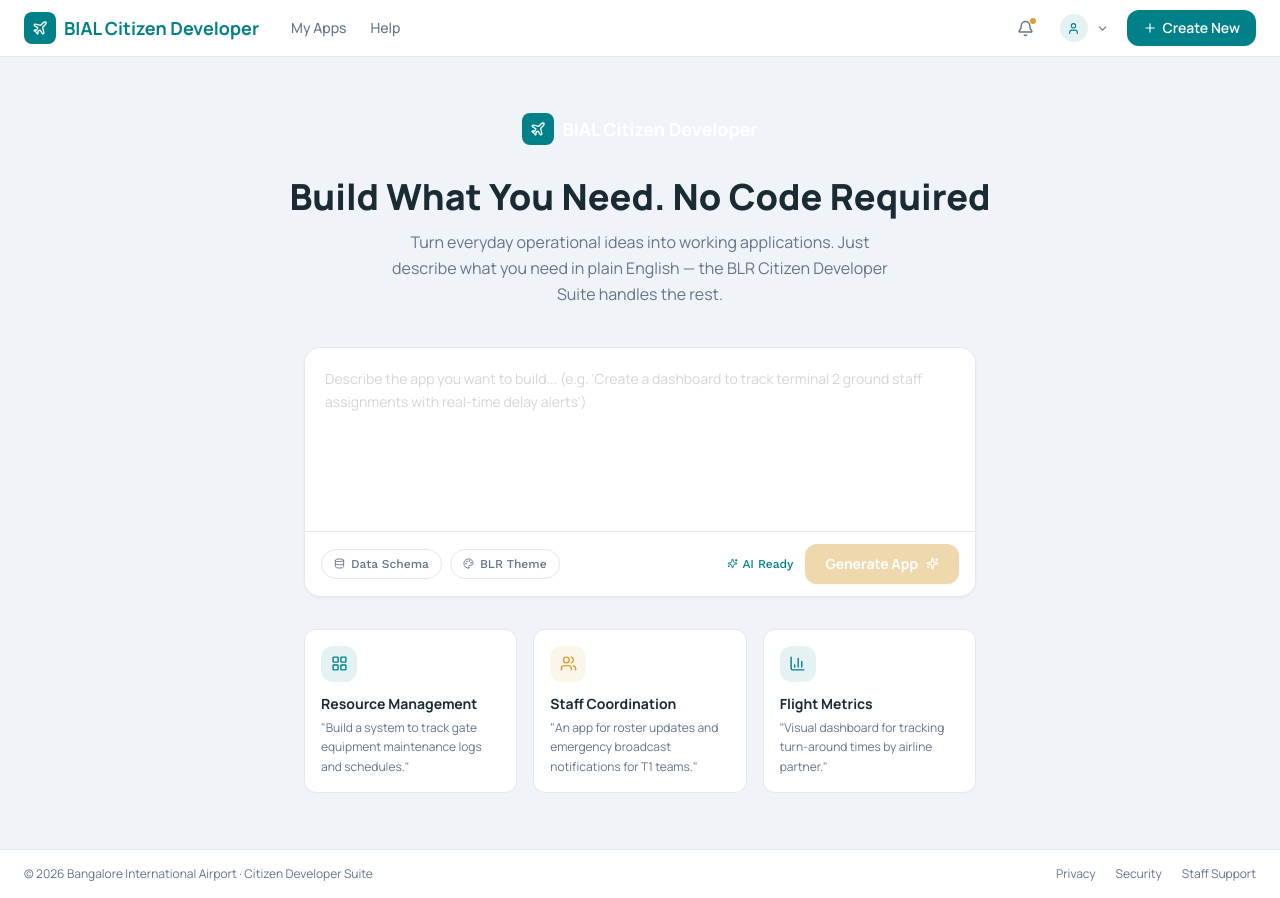
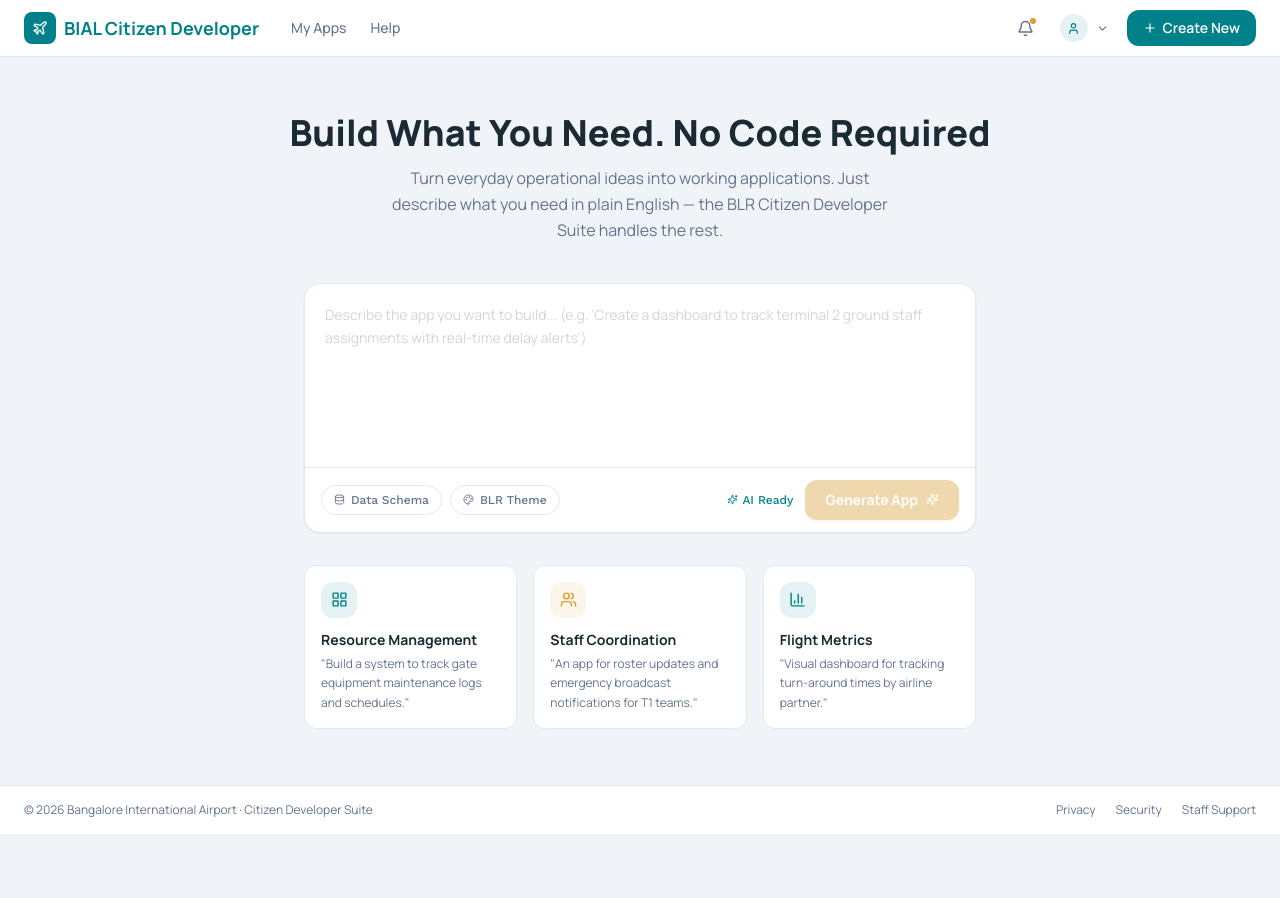
Before and after one commit to anirudheyyani7-cpu/bial-cd-active, a React (Vite) app in the folder portal/: page /sandbox in a window 1280 px wide. After the commit the page ends 834 px from the top, so only its background shows below. Built offline with nearby package versions, Linux system fonts and the light colour scheme; sample sign-in values are in the browser's storage.

Commit message:
BIAL logo change

```diff
--- a/portal/src/components/BIALLogo.jsx
+++ b/portal/src/components/BIALLogo.jsx
@@ -6,7 +6,7 @@
       <div className={`w-8 h-8 rounded-lg flex items-center justify-center ${dark ? 'bg-white' : 'bg-[#00818A]'}`}>
         <Plane size={16} className={dark ? 'text-[#00818A]' : 'text-white'} strokeWidth={2} />
       </div>
-      <span className={`font-manrope text-lg ${dark ? 'text-white' : ''}`} style={{ fontWeight: 700, color: dark ? undefined : '#FFFFFF' }}>
+      <span className={`font-manrope text-lg ${dark ? 'text-white' : ''}`} style={{ fontWeight: 700, color: dark ? undefined : '#00818A' }}>
         BIAL Citizen Developer
       </span>
     </div>
--- a/portal/src/pages/SandboxPage.jsx
+++ b/portal/src/pages/SandboxPage.jsx
@@ -101,9 +101,9 @@
 
       {/* Main */}
       <main className="flex-1 flex flex-col items-center px-6 py-14">
-        <div className="mb-8">
+        {/* <div className="mb-8">
           <BIALLogo size={36} />
-        </div>
+        </div> */}
 
         <h1 className="text-4xl font-extrabold text-tertiary text-center mb-3">
           Build What You Need. No Code Required
```
